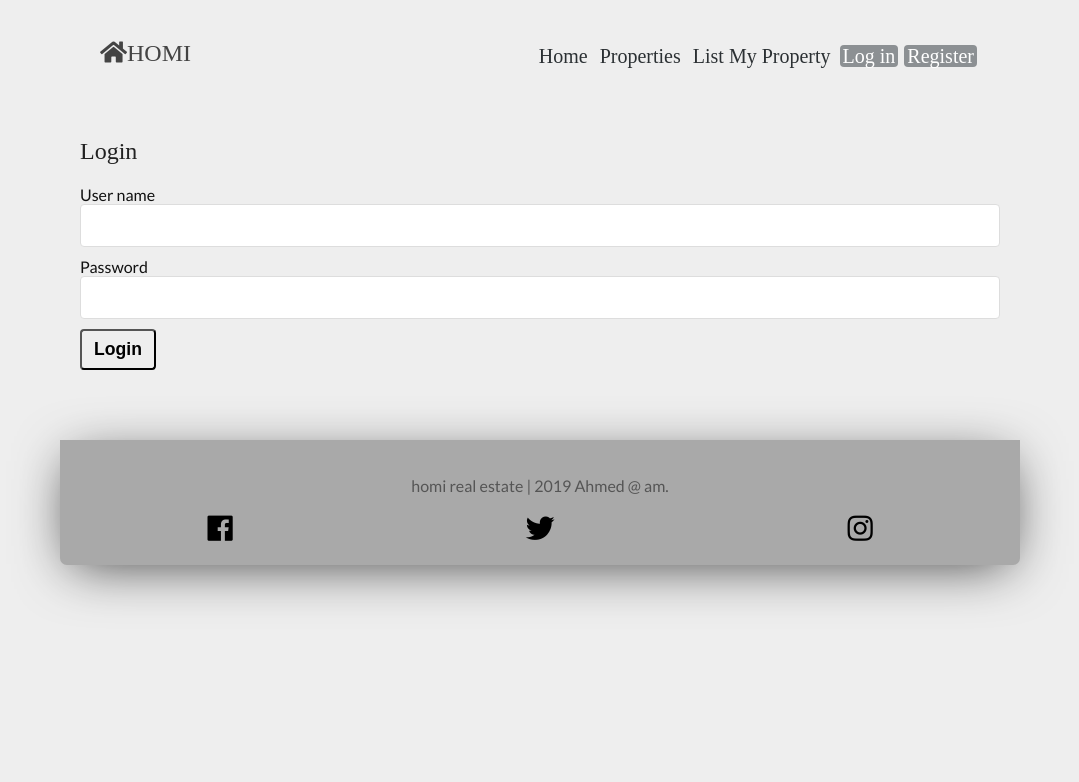
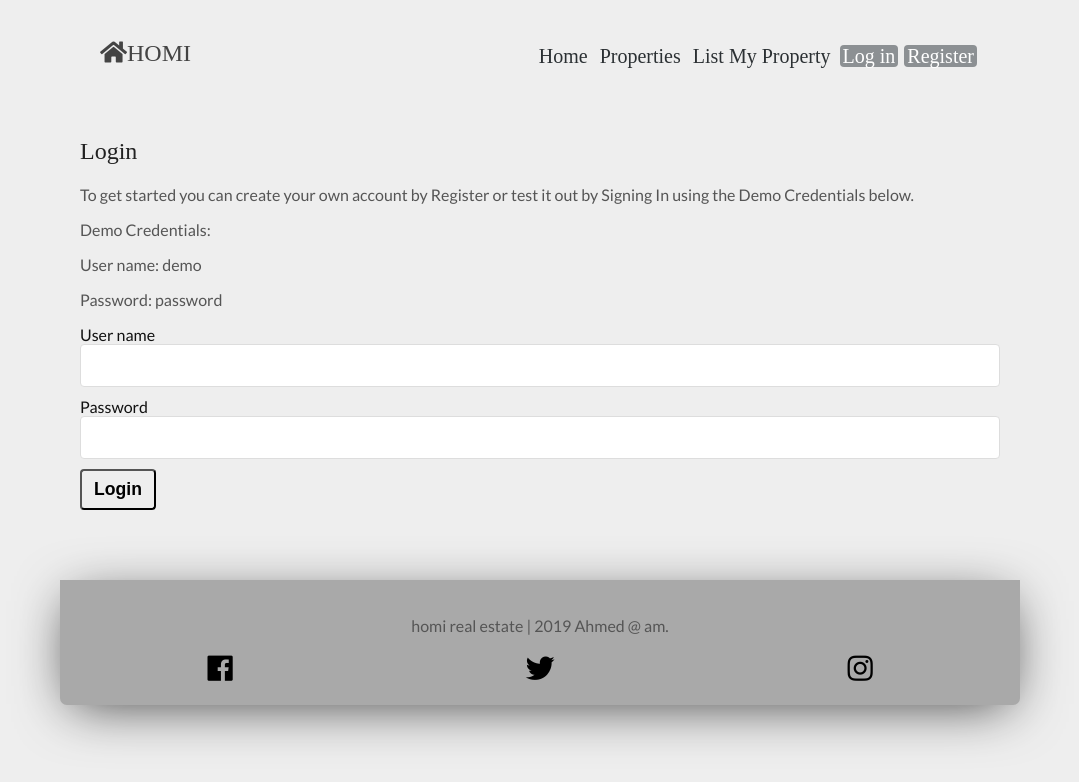
Before and after one commit to max7586/homi-app, a React (Create React App) app: page /login in a window 1280 px wide. Shown: the top 782 px of the page, without its empty margins (100-1179 px from the left). Built offline with nearby package versions, Linux system fonts and the light colour scheme; a web font is replaced by a local one.

Commit message:
added demo account

```diff
--- a/src/routes/LoginPage/LoginPage.js
+++ b/src/routes/LoginPage/LoginPage.js
@@ -21,6 +21,10 @@ export default class LoginPage extends Component {
     return (
       <Section className='LoginPage'>
       <h2 className='LoginPage__header'>Login </h2>
+      <p>To get started you can create your own account by Register or test it out by Signing In using the Demo Credentials below.</p>
+      <p>Demo Credentials:</p>
+      <p>User name: demo</p>
+      <p>Password: password</p>
         <LoginForm
           onLoginSuccess={this.handleLoginSuccess}
         />
```
